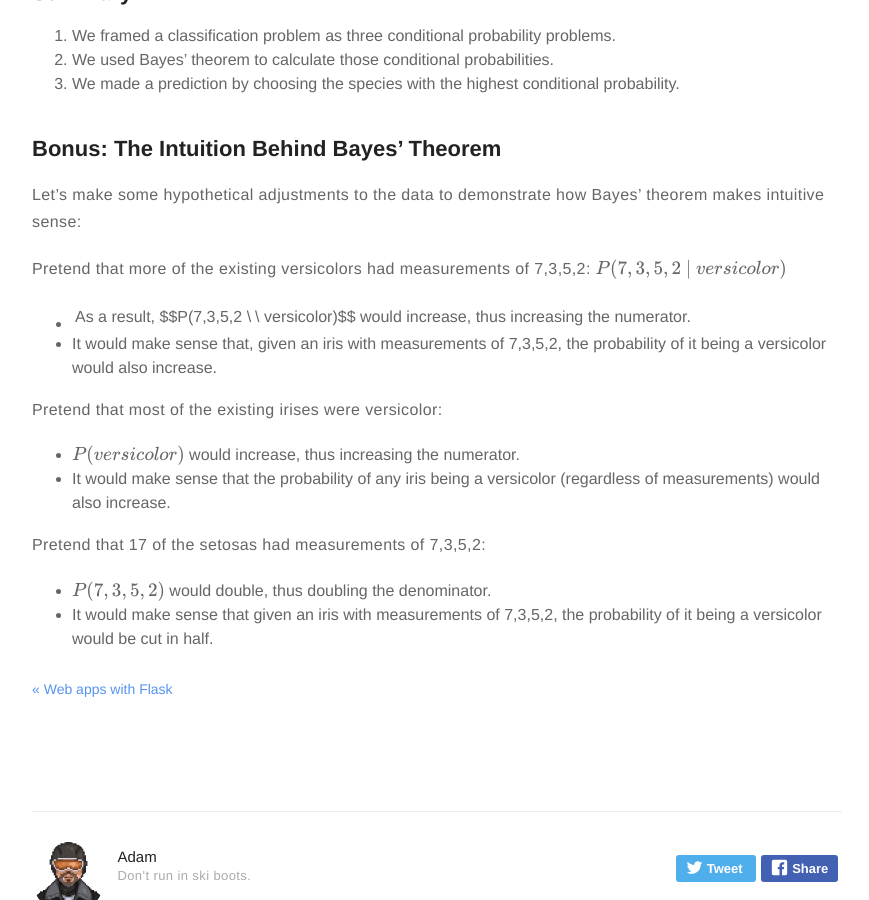
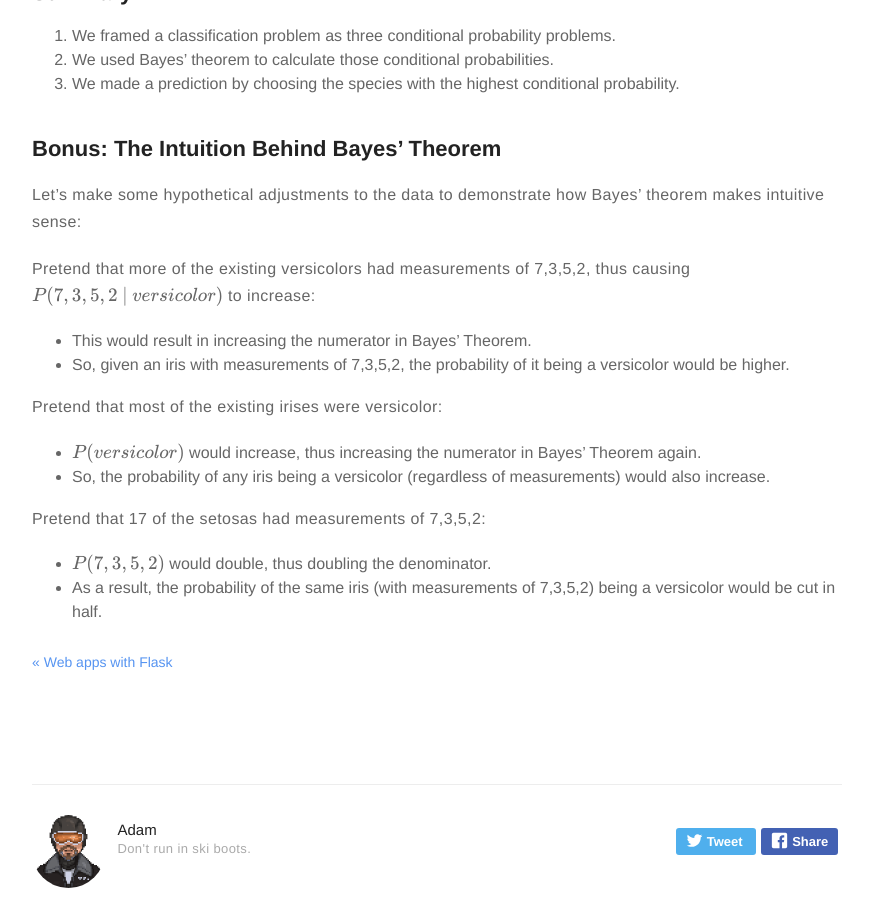
Before and after one commit to meccaLeccaHi/meccaLeccaHi.github.io, a Jekyll site: the page built from _posts/2018-11-14-bayesian-classification.md, in a window 1280 px wide and 900 px high, scrolled down 3210 px. Shown: the whole window, without its empty margins (203-1072 px from the left). Built offline with Jekyll 4.4.1, drawn with Linux system fonts in a browser that asks for light colours; formulas are drawn with MathJax 3; comment, search, counter and statistics services are not loaded.

Commit message:
fixing bonus section text

```diff
--- a/_posts/2018-11-14-bayesian-classification.md
+++ b/_posts/2018-11-14-bayesian-classification.md
@@ -454,17 +454,16 @@ We predict that the iris is a versicolor, since that species had the highest con
 
 Let's make some hypothetical adjustments to the data to demonstrate how Bayes' theorem makes intuitive sense:
 
-Pretend that more of the existing versicolors had measurements of 7,3,5,2:
-$P(7,3,5,2 \ | \ versicolor)$
-- As a result, $$P(7,3,5,2 \ | \ versicolor)$$ would increase, thus increasing the numerator.
-- It would make sense that, given an iris with measurements of 7,3,5,2, the probability of it being a versicolor would also increase.
+Pretend that more of the existing versicolors had measurements of 7,3,5,2, thus causing $P(7,3,5,2 \ | \ versicolor)$ to increase:
+- This would result in increasing the numerator in Bayes' Theorem.
+- So, given an iris with measurements of 7,3,5,2, the probability of it being a versicolor would be higher.
 
 Pretend that most of the existing irises were versicolor:
 
-- $P(versicolor)$ would increase, thus increasing the numerator.
-- It would make sense that the probability of any iris being a versicolor (regardless of measurements) would also increase.
+- $P(versicolor)$ would increase, thus increasing the numerator in Bayes' Theorem again.
+- So, the probability of any iris being a versicolor (regardless of measurements) would also increase.
 
 Pretend that 17 of the setosas had measurements of 7,3,5,2:
 
 - $P(7,3,5,2)$ would double, thus doubling the denominator.
-- It would make sense that given an iris with measurements of 7,3,5,2, the probability of it being a versicolor would be cut in half.
+- As a result, the probability of the same iris (with measurements of 7,3,5,2) being a versicolor would be cut in half.
```
